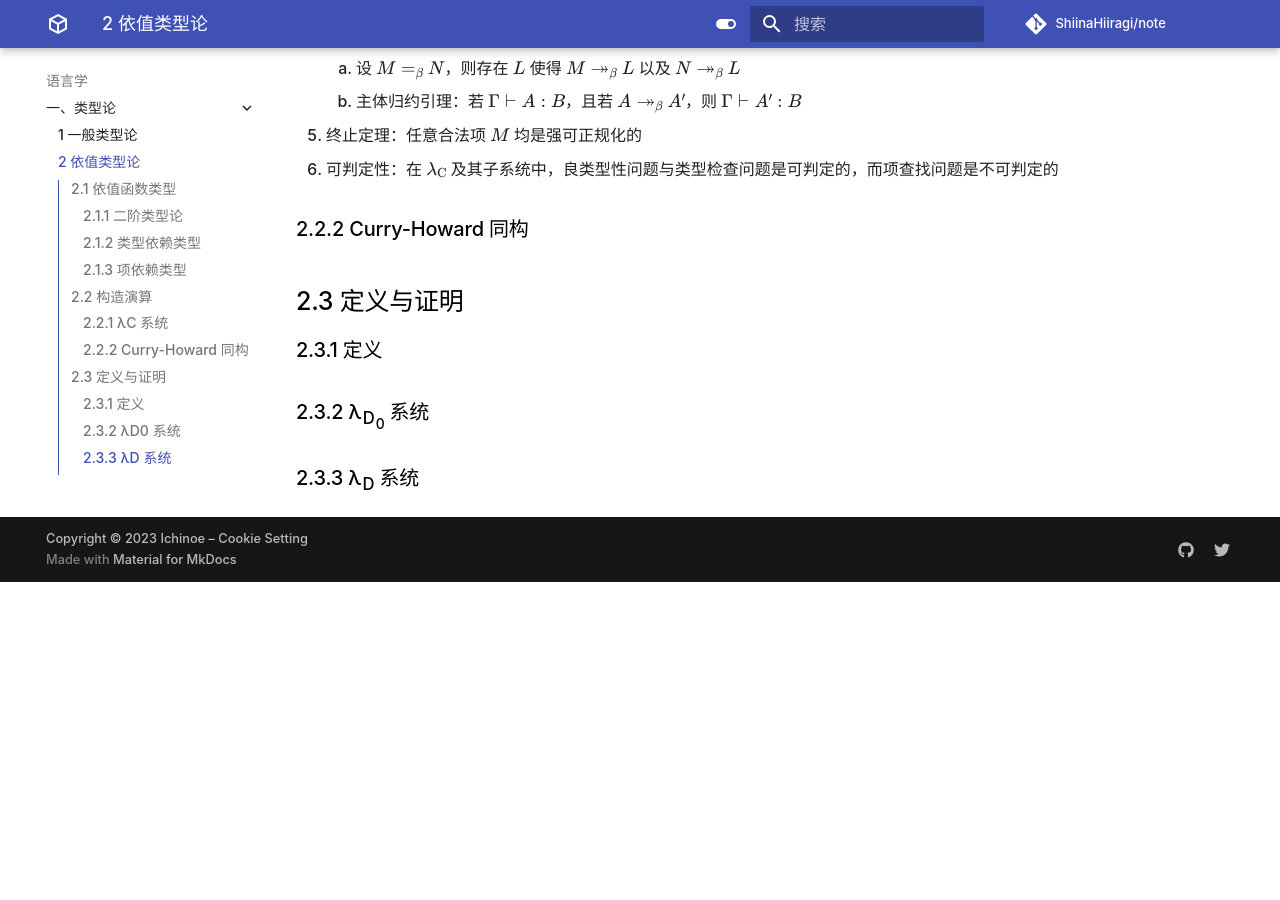
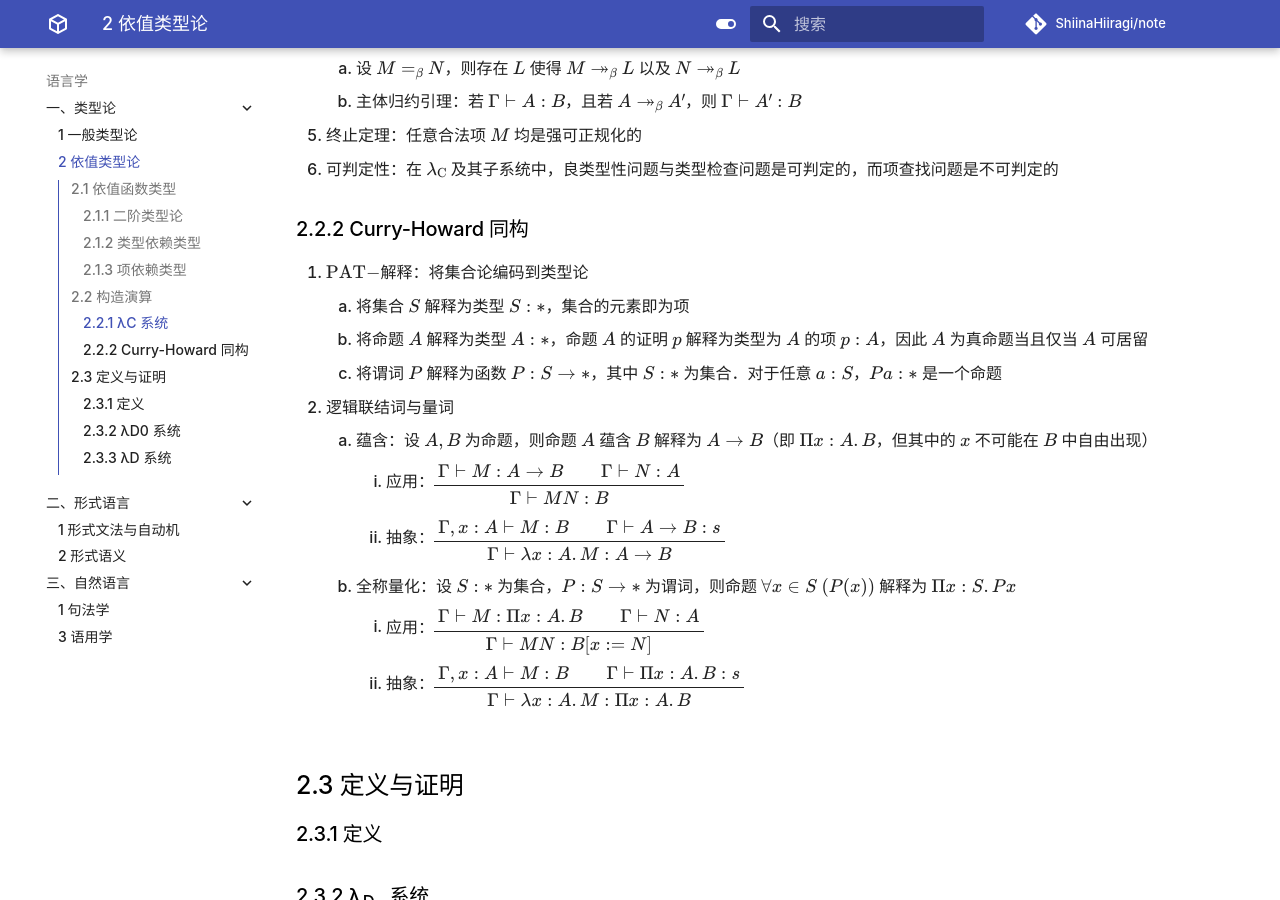
Before and after one commit to ShiinaHiiragi/note, an MkDocs documentation site: the page built from docs/lang/type/dep.md, in a window 1280 px wide and 900 px high, scrolled down 4558 px. Built offline with MkDocs 1.6.1 and Material for MkDocs 9.7.7, drawn with Linux system fonts in a browser that asks for light colours; comment, search, counter and statistics services are not loaded; before the commit the page ends 5140 px from its top, so only the background shows below that.

Commit message:
finish first six

```diff
--- a/docs/lang/type/dep.md
+++ b/docs/lang/type/dep.md
@@ -135,6 +135,17 @@
 6. 可判定性：在 $\lambda_{\mathrm C}$ 及其子系统中，良类型性问题与类型检查问题是可判定的，而项查找问题是不可判定的
 
 ### 2.2.2 Curry-Howard 同构
+1. $\text{PAT}-$解释：将集合论编码到类型论
+    1. 将集合 $S$ 解释为类型 $S: *$，集合的元素即为项
+    2. 将命题 $A$ 解释为类型 $A: *$，命题 $A$ 的证明 $p$ 解释为类型为 $A$ 的项 $p: A$，因此 $A$ 为真命题当且仅当 $A$ 可居留
+    3. 将谓词 $P$ 解释为函数 $P: S \to *$，其中 $S: *$ 为集合．对于任意 $a: S$，$Pa: *$ 是一个命题
+2. 逻辑联结词与量词
+    1. 蕴含：设 $A, B$ 为命题，则命题 $A$ 蕴含 $B$ 解释为 $A \to B$（即 $\Pi x: A. B$，但其中的 $x$ 不可能在 $B$ 中自由出现）
+        1. 应用：$\begin{prooftree} \AxiomC{\(\Gamma \vdash M: A \to B\)} \AxiomC{\(\Gamma \vdash N: A\)} \BinaryInfC{\(\Gamma \vdash MN: B\)} \end{prooftree}$
+        2. 抽象：$\begin{prooftree} \AxiomC{\(\Gamma, x: A \vdash M: B\)} \AxiomC{\(\Gamma \vdash A \to B: s\)} \BinaryInfC{\(\Gamma \vdash \lambda x: A. M: A \to B\)} \end{prooftree}$
+    2. 全称量化：设 $S: *$ 为集合，$P: S \to *$ 为谓词，则命题 $\forall x \in S \ (P(x))$ 解释为 $\Pi x: S. Px$
+        1. 应用：$\begin{prooftree} \AxiomC{\(\Gamma \vdash M: \Pi x: A. B\)} \AxiomC{\(\Gamma \vdash N: A\)} \BinaryInfC{\(\Gamma \vdash MN: B[x := N]\)} \end{prooftree}$
+        2. 抽象：$\begin{prooftree} \AxiomC{\(\Gamma, x: A \vdash M: B\)} \AxiomC{\(\Gamma \vdash \Pi x: A. B: s\)} \BinaryInfC{\(\Gamma \vdash \lambda x: A. M: \Pi x: A. B\)} \end{prooftree}$
 
 ## 2.3 定义与证明
 ### 2.3.1 定义
```
Also changed, not shown: docs/index.md (+1 -1 lines), docs/lang/type/gen.md (+1 -0 lines), docs/lang/type/trans.md (+2 -0 lines).
